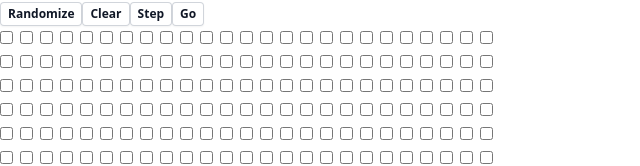
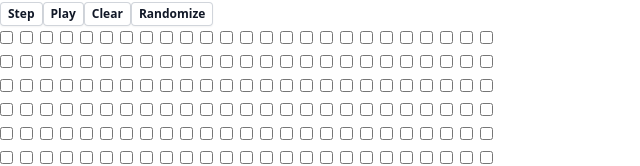
Before and after one commit to ahuth/checkbox-life, a React (Vite) app: page / in a window 1280 px wide. Shown: the top 166 px of the page, without its empty margins (0-640 px from the left). Built offline with nearby package versions, Linux system fonts and the light colour scheme.

Commit message:
Re-arrange buttons

```diff
--- a/src/components/App.tsx
+++ b/src/components/App.tsx
@@ -42,12 +42,12 @@ export default function App() {
   return (
     <main>
       <div>
-        <Button onClick={() => setValues(randomize)}>Randomize</Button>
-        <Button onClick={() => setValues(clear)}>Clear</Button>
         <Button onClick={() => setValues(next)}>Step</Button>
         <Button onClick={() => setPlaying((p) => !p)}>
-          {playing ? 'Stop' : 'Go'}
+          {playing ? 'Stop' : 'Play'}
         </Button>
+        <Button onClick={() => setValues(clear)}>Clear</Button>
+        <Button onClick={() => setValues(randomize)}>Randomize</Button>
       </div>
       <ol className="grid grid-cols-[repeat(25,20px)]">
         {values.map((value, i) => {
```
